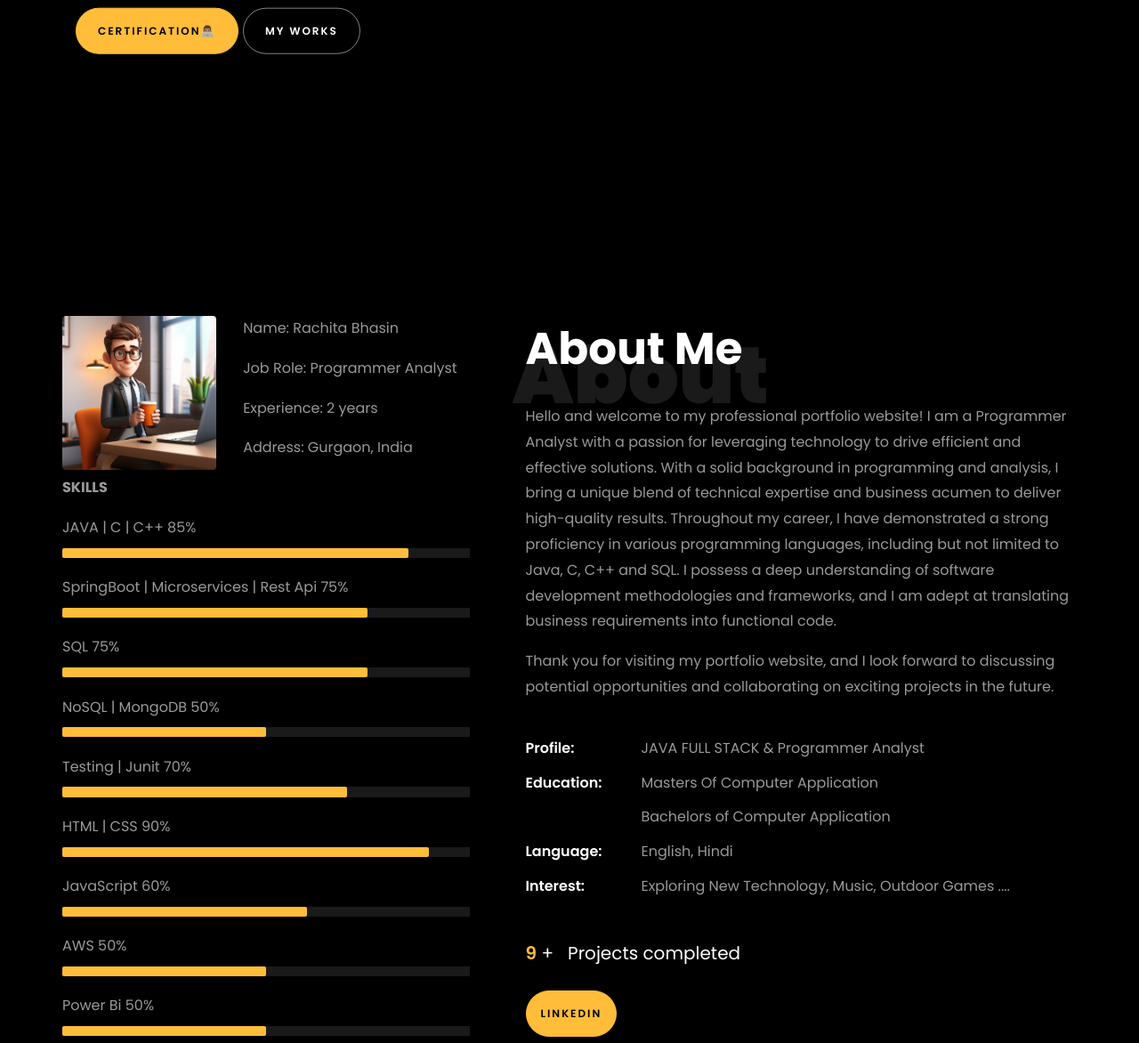
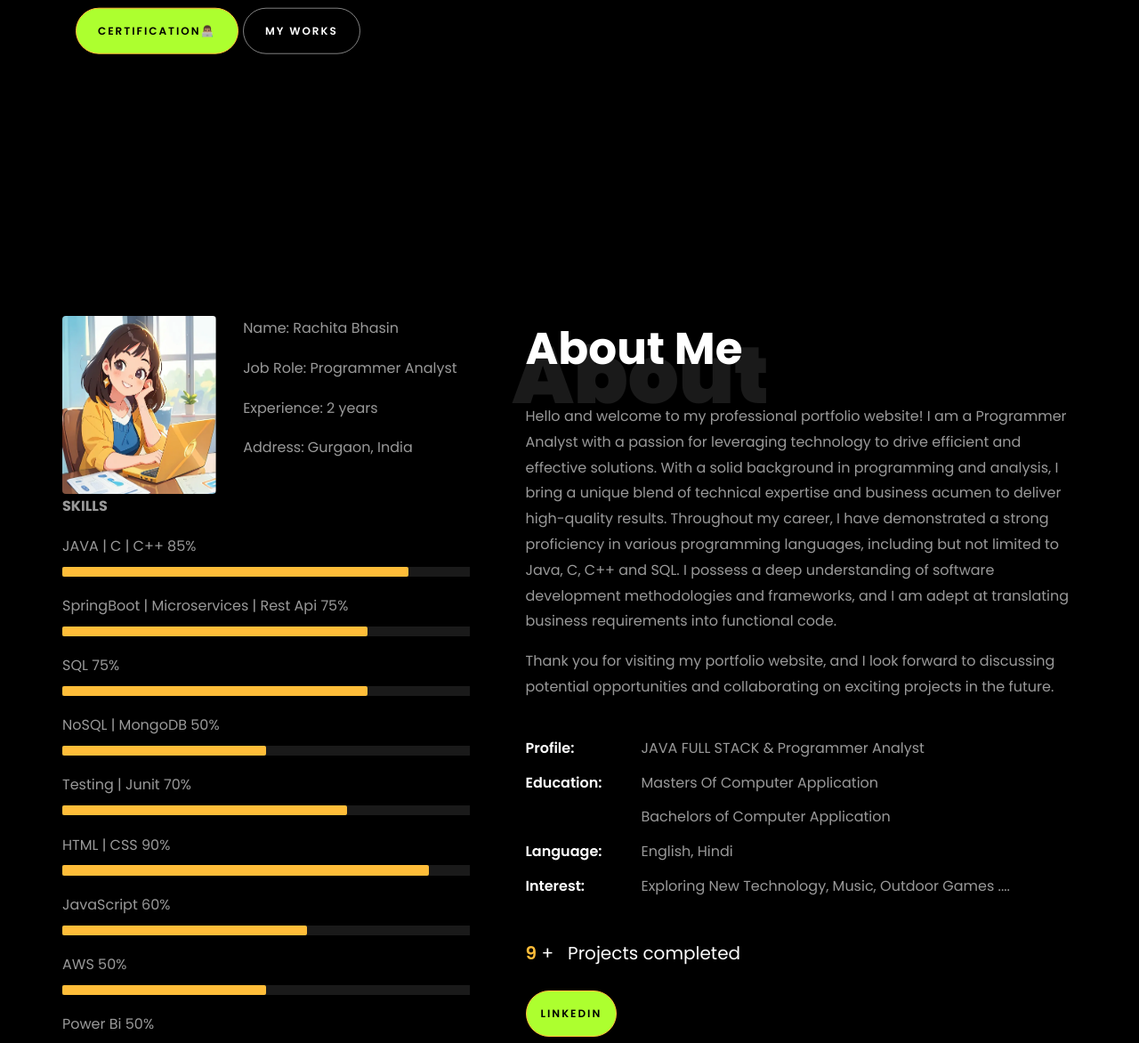
Before and after one commit to Rachita-B/RachitaBhasin.github.io, a plain HTML site: page index.html in a window 1280 px wide. Shown: the part 507-1679 px from the top of the page at 89% size. Drawn offline with Linux system fonts and the light colour scheme; animation ran at ten frames a second; files whose address does not match are found by name.

Commit message:
second commit

```diff
--- a/index.html
+++ b/index.html
@@ -183,8 +183,8 @@
                                 <h2>A Programmer Analyst</h2>
                                 <!-- <h2 class="d-flex" style="margin-bottom: 0">With over 5 years of experience</h2> -->
                                 <!-- <br> -->
-                                <p><a href="https://www.credly.com/users/rachita-bhasin" class="btn btn-primary py-3 px-4">Certification👨🏽‍💻</a>
-                                    <a href="https://github.com/Rachita-B" class="btn btn-white btn-outline-white py-3 px-4">My works</a></p>
+                                <p><a href="https://www.credly.com/users/rachita-bhasin" class="btn btn-primary py-3 px-4" style="background:greenyellow;">Certification👨🏽‍💻</a>
+                                    <a href="https://github.com/Rachita-B" class="btn btn-white btn-outline-white py-3 px-4" style="background:greenyellow;">My works</a></p>
                             </div>
                         </div>
                     </div>
@@ -206,7 +206,7 @@
                                 <div class="row">
                                     <div class="col-sm-6 col-md-5">
                                         <div class="about-img">
-                                            <img src="./images/about-me.jpg" class="img-fluid rounded b-shadow-a" alt="">
+                                            <img src="./images/bg_3.png" style="height:200px ;width: 200px" class="img-fluid rounded b-shadow-a" alt="">
                                         </div>
                                     </div>
                                     <!-- Details next to profile image -->
@@ -303,7 +303,7 @@
                                     <span class="number" data-number="10">0</span> <span>+</span>
                                     <span>&nbsp; Projects completed</span>
                                 </p>
-                                <p><a href="https://www.linkedin.com/in/rachita-bhasin-b33a98194/" class="btn btn-primary py-3 px-3">LinkedIn</a></p>
+                                <p><a href="https://www.linkedin.com/in/rachita-bhasin-b33a98194/" class="btn btn-primary py-3 px-3" style="background:greenyellow;">LinkedIn</a></p>
                             </div>
                         </div>
                     </div>
@@ -532,7 +532,7 @@
                     </div>
                 </div>
 
-                <div class="ftco-section ftco-hireme img margin-top" style="background-image: url(images/bg_1.jpg)">
+                <div class="ftco-section ftco-hireme img margin-top" style="background-image: url(images/Proj_8.jpeg)">
                     <!-- <div class="container"> -->
                     <div class="row justify-content-center">
                         <div class="col-md-7 ftco-animate text-center">
```
Also changed, not shown: images/Proj_8.jpeg (added), images/bg_3.png (added).
